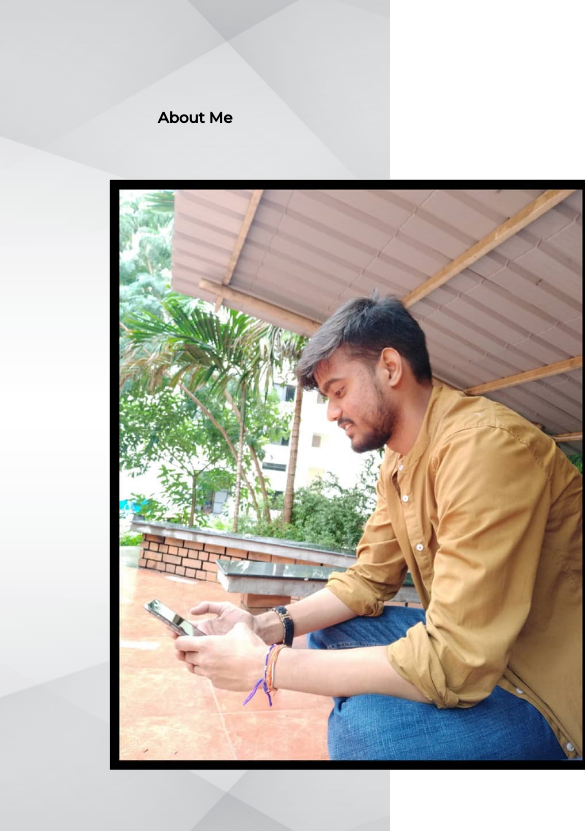
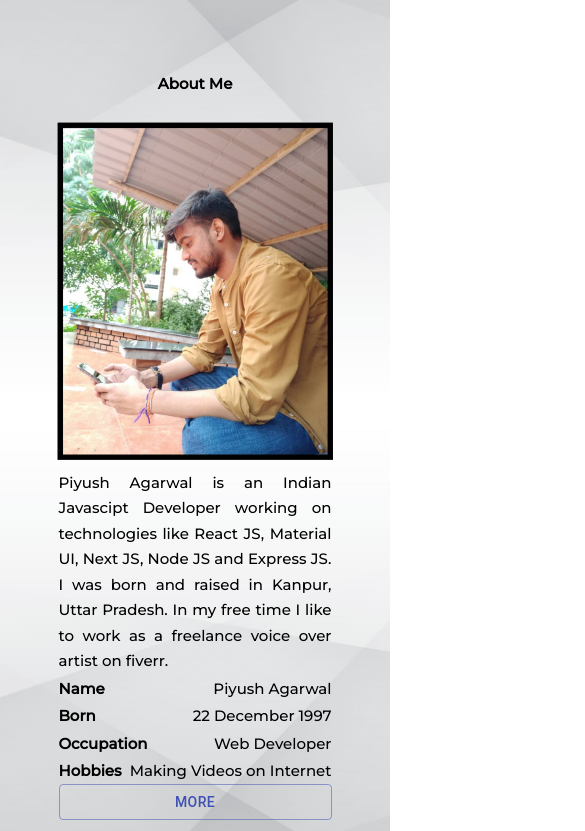
Before and after one commit to piyush-eon/react-nextjs-Portfolio, a Next.js app: page / in a window 390 px wide. Shown: the part 1693-2524 px from the top of the page, 585 px wide, since content can reach past the window. Built offline with nearby package versions, Linux system fonts and the light colour scheme.

Commit message:
responsive fix

```diff
--- a/components/AboutPage.js
+++ b/components/AboutPage.js
@@ -30,7 +30,7 @@ export default function AboutPage() {
           </tr>
           <tr>
             <th>Hobbies</th>
-            <td>Making Videos on the Internet</td>
+            <td>Making Videos on Internet</td>
           </tr>
         </table>
         <a href="https://www.linkedin.com/in/piyush-agarwal-440976179/">
--- a/components/HomePage.js
+++ b/components/HomePage.js
@@ -5,11 +5,11 @@ import NameHeading from "./NameHeading";
 export default function HomePage() {
   return (
     <div className={styles.headingfull}>
-      <h1>Hey, My Name Is..</h1>
+      <h1 className={styles.h1main}>Hey, My Name Is..</h1>
       <div className={styles.nameHeading}>
         <NameHeading />
       </div>
-      <h2>I'm a Web Developer</h2>
+      <h2 className={styles.h2main}>I'm a Web Developer</h2>
     </div>
   );
 }
--- a/styles/Home.module.css
+++ b/styles/Home.module.css
@@ -18,6 +18,7 @@
 }
 .main {
   justify-self: center;
+  overflow: hidden;
 }
 
 .contact {
@@ -58,6 +59,9 @@
 }
 
 @media only screen and (max-width: 750px) {
+  .nav {
+    width: 100%;
+  }
   .navkeys {
     position: fixed;
   }
@@ -165,6 +169,9 @@
   .headingfull {
     height: 80px;
   }
+  .nameHeading {
+    width: 250px;
+  }
 }
 
 @keyframes cssAnimation {
--- a/styles/about.module.css
+++ b/styles/about.module.css
@@ -33,3 +33,29 @@
 .sec td {
   text-align: left;
 }
+@media only screen and (max-width: 750px) {
+  .main {
+    flex-direction: column;
+    align-items: center;
+  }
+  .image {
+    height: 40vh;
+    margin: 10px 0;
+  }
+  .sec {
+    font-size: 15px;
+  }
+  .sec tr {
+    padding-top: 2px;
+  }
+}
+@media only screen and (max-width: 1000px) {
+  .main {
+    flex-direction: column;
+    align-items: center;
+  }
+  .image {
+    height: 40vh;
+    margin-bottom: 10px;
+  }
+}
--- a/styles/contact.module.css
+++ b/styles/contact.module.css
@@ -8,5 +8,5 @@
   display: flex;
   flex-direction: column;
   justify-content: space-between;
-  width: 70%;
+  width: 70vw;
 }
```
